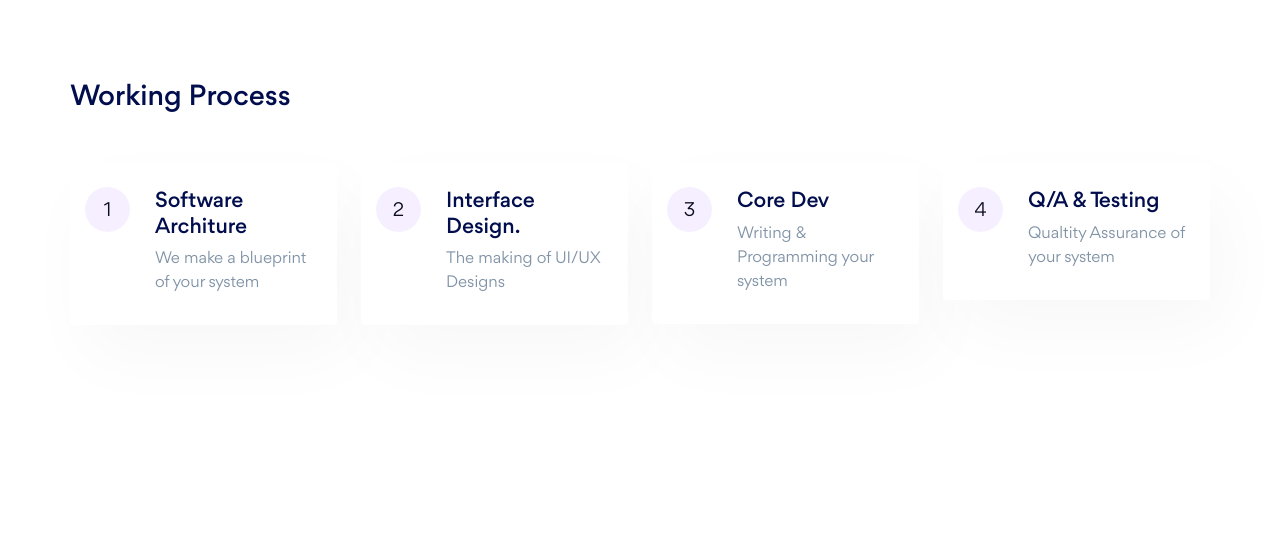
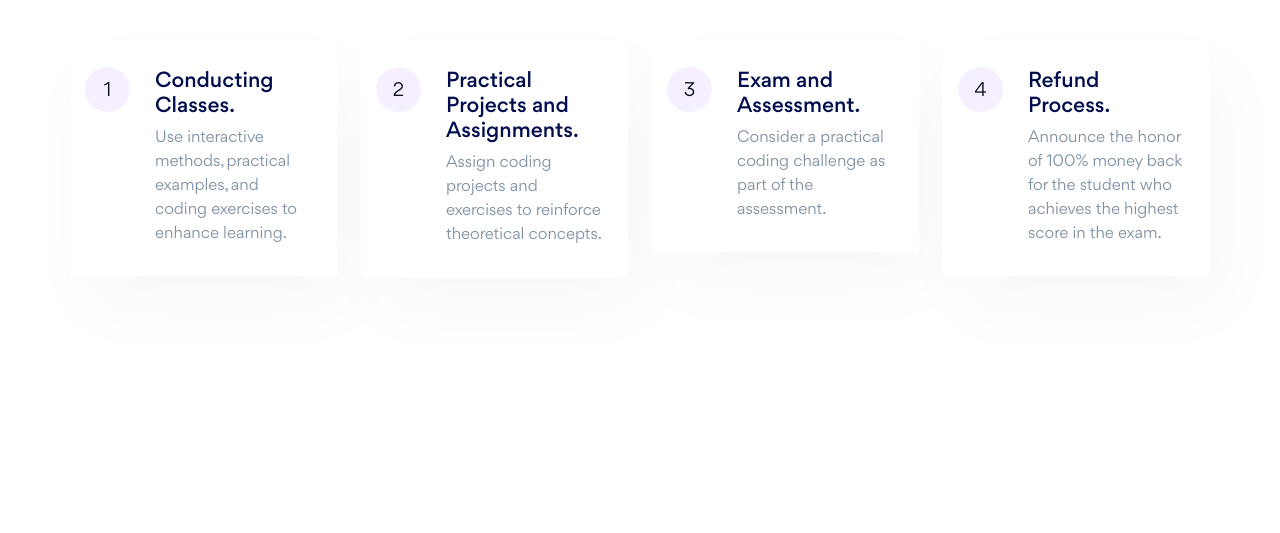
Before and after one commit to AbdurRahman111/BrainSkyBD-Tech-Website, a Django app: template portfolio/templates/courses/course_details.html in a window 1280 px wide. Shown: the part 827-1360 px from the top of the page. Run offline with Django 4.2, Linux system fonts and the light colour scheme; the template is opened without the code that fills it, so the values that code supplies are empty; some libraries are stand-ins or nearby versions.

Commit message:
course details page - changed

```diff
--- a/portfolio/templates/courses/course_details.html
+++ b/portfolio/templates/courses/course_details.html
@@ -77,12 +77,12 @@
 								  </div>
 								</div>
 
-								<div class="portfolio-block-two mt-40 mb-80 lg-mt-20 lg-mb-40">
-									<div class="img-meta">
-										<img src="{% if getCourse.image %}{{ getCourse.image.url }}{% else %}{% static 'Hrm-01.png' %}{% endif %}" alt="" class="w-100">
-										<div class="hover-state tran3s"><a class="fancybox tran3s" data-fancybox="" title="Click for large view" href="{% if getCourse.image %}{{ getCourse.image.url }}{% else %}{% static 'Hrm-01.png' %}{% endif %}" tabindex="0"><i class="bi bi-plus"></i></a></div>
-									</div>
-								</div> <!-- /.portfolio-block-two -->
+<!--								<div class="portfolio-block-two mt-40 mb-80 lg-mt-20 lg-mb-40">-->
+<!--									<div class="img-meta">-->
+<!--										<img src="{% if getCourse.image %}{{ getCourse.image.url }}{% else %}{% static 'Hrm-01.png' %}{% endif %}" alt="" class="w-100">-->
+<!--										<div class="hover-state tran3s"><a class="fancybox tran3s" data-fancybox="" title="Click for large view" href="{% if getCourse.image %}{{ getCourse.image.url }}{% else %}{% static 'Hrm-01.png' %}{% endif %}" tabindex="0"><i class="bi bi-plus"></i></a></div>-->
+<!--									</div>-->
+<!--								</div> &lt;!&ndash; /.portfolio-block-two &ndash;&gt;-->
 							</div>
 							<div class="col-lg-7" style="margin-top: 35px;">
 								{% for message in messages %}
@@ -191,15 +191,15 @@
 <!--								</div>-->
 <!--							</div>-->
 <!--						</div>-->
-
+						<hr style="margin-top:95px;">
 						<h3 class="sub-title">Working Process</h3>
 						<div class="row gx-xxl-5">
 							<div class="col-lg-3 col-sm-6">
 								<div class="block-style-sixteen d-flex mt-30 md-mt-20">
 									<div class="numb tran3s">1</div>
 									<div class="text">
-										<h6>Software Architure</h6>
-									<p>We make a blueprint of your system</p>
+										<h6>Conducting Classes.</h6>
+									<p>Use interactive methods, practical examples, and coding exercises to enhance learning.</p>
 									</div>
 								</div> <!-- /.block-style-sixteen -->
 							</div>
@@ -207,8 +207,8 @@
 								<div class="block-style-sixteen d-flex mt-30 md-mt-20">
 									<div class="numb tran3s">2</div>
 									<div class="text">
-										<h6>Interface Design.</h6>
-									<p>The making of UI/UX Designs</p>
+										<h6>Practical Projects and Assignments.</h6>
+									<p>Assign coding projects and exercises to reinforce theoretical concepts.</p>
 									</div>
 								</div> <!-- /.block-style-sixteen -->
 							</div>
@@ -216,8 +216,8 @@
 								<div class="block-style-sixteen d-flex mt-30 md-mt-20">
 									<div class="numb tran3s">3</div>
 									<div class="text">
-										<h6>Core Dev</h6>
-									<p>Writing & Programming your system</p>
+										<h6>Exam and Assessment.</h6>
+									<p>Consider a practical coding challenge as part of the assessment.</p>
 									</div>
 								</div> <!-- /.block-style-sixteen -->
 							</div>
@@ -225,8 +225,8 @@
 								<div class="block-style-sixteen d-flex mt-30 md-mt-20">
 									<div class="numb tran3s">4</div>
 									<div class="text">
-										<h6>Q/A & Testing</h6>
-									<p>Qualtity Assurance of your system</p>
+										<h6>Refund Process.</h6>
+									<p>Announce the honor of 100% money back for the student who achieves the highest score in the exam.</p>
 									</div>
 								</div> <!-- /.block-style-sixteen -->
 							</div>
```
